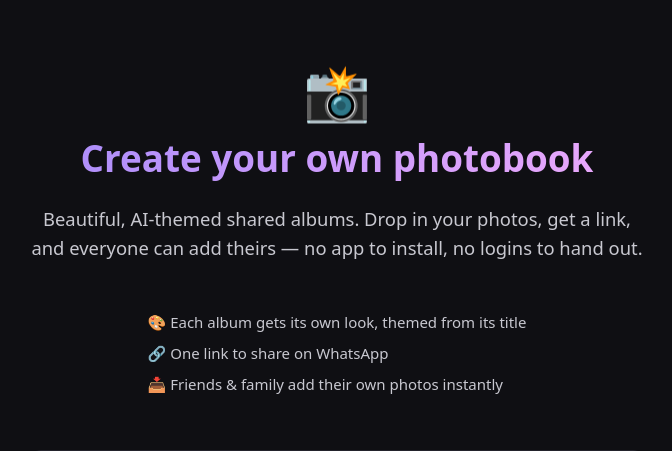
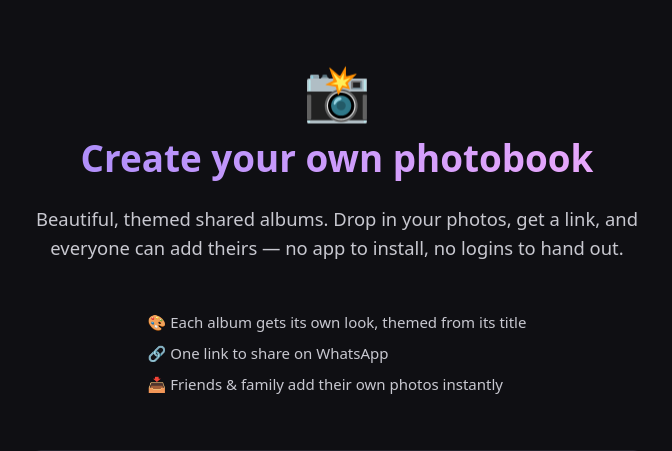
Before and after one commit to cleverdeploy/photobook, a FastAPI app: page / in a window 1280 px wide. Shown: the part 52-503 px from the top of the page, without its empty margins (303-975 px from the left). Run offline with FastAPI, Linux system fonts and the light colour scheme.

Commit message:
Update landing page copy
Co-Authored-By: Claude Opus 4.8 <noreply@anthropic.com>

```diff
--- a/templates/landing.html
+++ b/templates/landing.html
@@ -1,11 +1,11 @@
 {% extends "base.html" %}
-{% block title %}Photobook — your own AI-themed shared albums{% endblock %}
+{% block title %}Photobook — beautiful shared albums{% endblock %}
 {% block content %}
 <div class="landing">
   <div class="landing-hero">
     <div class="landing-emoji">📸</div>
     <h1>Create your own photobook</h1>
-    <p class="lead">Beautiful, AI-themed shared albums. Drop in your photos, get a
+    <p class="lead">Beautiful, themed shared albums. Drop in your photos, get a
       link, and everyone can add theirs — no app to install, no logins to hand out.</p>
     <ul class="landing-points">
       <li>🎨 Each album gets its own look, themed from its title</li>
```
